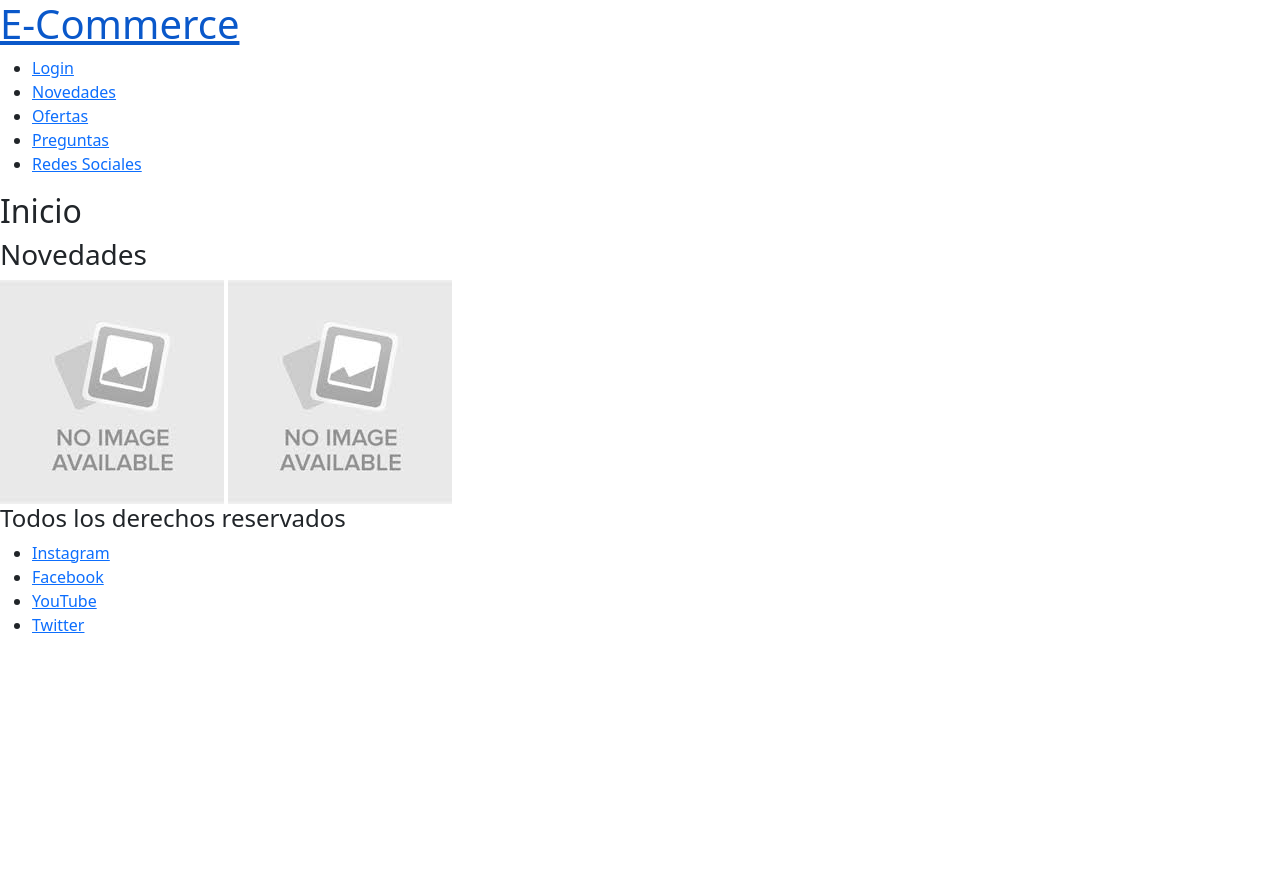
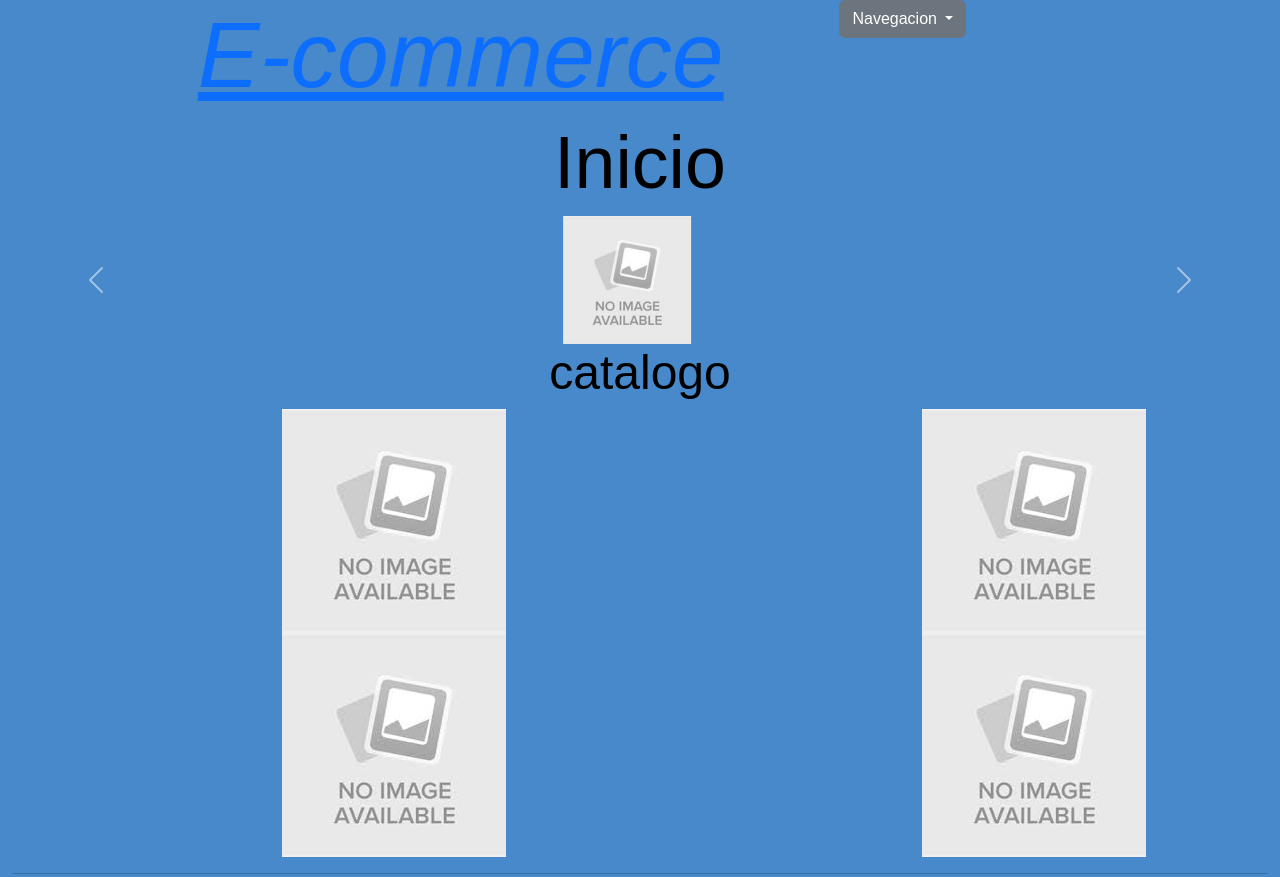
Before and after one commit to juan-pablo-dovale/PreEntrega2Dovale, a plain HTML site: page index.html in a window 1280 px wide. Shown: the top 877 px of the page. Before the commit the page ends 800 px from the top, so only its background shows below. Drawn offline with nearby package versions, Linux system fonts and the light colour scheme; a web font is replaced by a local one.

Commit message:
Implementacion de grids y bootstrap a las vistas index y login

```diff
--- a/css/estilo.css
+++ b/css/estilo.css
@@ -1,7 +1,7 @@
 @import url('https://fonts.googleapis.com/css2?family=Sofia+Sans:ital,wght@0,100;1,200&display=swap');
 body{
     font-family: 'Sofia Sans', sans-serif;
-    background-color: #345270;
+    background-color: #4789ca;
 }
 h1 {
     text-align: center;
@@ -20,6 +20,44 @@ h3 {
     font-size: 300%;
     text-transform: lowercase;
 }
+
+h4 {
+    text-align: center;
+    color: #000000;
+    font-weight: bold;
+}
+
+.container{
+    display: grid;
+    grid-template-areas:
+    "rowT rowT"
+    "dropdown dropdown";
+}
+
+.grid{
+    display: grid;
+    grid-template-areas:
+    "placeUsuario"
+    "placePass"
+    "btn1";
+}
+
+.grid2{
+    display: grid;
+    grid-template-areas:
+    "img1 img2"
+    "img3 img4";
+}
+
+.carouselExample {
+    width: auto;
+    display: flex;
+}
+
+.imgCar {
+    width: 10%;
+}
+
 .divPreguntas {
     margin-left: 40.5%;
     height: auto;
--- a/index.html
+++ b/index.html
@@ -1,35 +1,73 @@
 <!DOCTYPE html>
 <html lang="en">
+
 <head>
     <meta charset="UTF-8">
     <meta http-equiv="X-UA-Compatible" content="IE=edge">
     <meta name="viewport" content="width=device-width, initial-scale=1.0">
-    <title>Document</title>
-    <link rel="stylesheet" href="css/bootstrap.css">
-    <link rel="icon" type="image/x-icon" href="img/favicon.ico"/>
+    <title>HomePage</title>
+    <link href="https://cdn.jsdelivr.net/npm/bootstrap@5.3.0-alpha1/dist/css/bootstrap.min.css" rel="stylesheet"
+        integrity="sha384-GLhlTQ8iRABdZLl6O3oVMWSktQOp6b7In1Zl3/Jr59b6EGGoI1aFkw7cmDA6j6gD" crossorigin="anonymous">
+    <link rel="stylesheet" href="css/estilo.css">
+    <link rel="icon" type="image/x-icon" href="img/favicon.ico" />
 </head>
+
 <body>
     <header>
-        <h1><a class="aTituloPrinc" href="index.html">E-Commerce</a></h1>
-        <nav>
-            <ul class="navUl">
-                <li><a class="navA" href="html/login.html">Login</a></li>
-                <li><a class="navA" href="html/novedades.html">Novedades</a></li>
-                <li><a class="navA" href="html/ofertas.html">Ofertas</a></li>
-                <li><a class="navA" href="html/preguntas.html">Preguntas</a></li>
-                <li><a class="navA" href="#pie">Redes Sociales</a></li>
-            </ul>
-        </nav>
+        <div class="container">
+            <div class="rowT">
+                <h1><a href="index.html">E-commerce</a></h1>
+            </div>
+            <div class="row">
+                <div class="dropdown">
+                    <button class="btn btn-secondary dropdown-toggle" type="button" data-bs-toggle="dropdown"
+                        aria-expanded="false">
+                        Navegacion
+                    </button>
+                    <ul class="dropdown-menu">
+                        <li><a class="navA" class="dropdown-item" href="html/login.html">Login</a></li>
+                        <li><a class="navA" class="dropdown-item" href="html/novedades.html">Novedades</a></li>
+                        <li><a class="navA" class="dropdown-item" href="html/ofertas.html">Ofertas</a></li>
+                        <li><a class="navA" class="dropdown-item" href="html/preguntas.html">Preguntas</a></li>
+                        <li><a class="navA" class="dropdown-item" href="#pie">Redes Sociales</a></li>
+                    </ul>
+                </div>
+            </div>
+        </div>
     </header>
     <main>
         <h2>Inicio</h2>
-        <h3>Novedades</h3>
-        <div>
-            <img src="img/imagenf1.jfif" alt="imagen no encontrada">
-            <img src="img/imagenf1.jfif" alt="imagen no encontrada">
+        <div id="carouselExample" class="carousel slide" class="container-fluid">
+            <div class="carousel-inner">
+                <div class="carousel-item active">
+                    <img src="img/imagenf1.jfif" class="imgCar" alt="producto novedad 1">
+                </div>
+                <div class="carousel-item">
+                    <img src="img/imagenf1.jfif" class="imgCar" alt="producto novedad 2">
+                </div>
+                <div class="carousel-item">
+                    <img src="img/imagenf1.jfif" class="imgCar" alt="producto novedad 3">
+                </div>
+            </div>
+            <button class="carousel-control-prev" type="button" data-bs-target="#carouselExample" data-bs-slide="prev">
+                <span class="carousel-control-prev-icon" aria-hidden="true"></span>
+                <span class="visually-hidden">Previous</span>
+            </button>
+            <button class="carousel-control-next" type="button" data-bs-target="#carouselExample" data-bs-slide="next">
+                <span class="carousel-control-next-icon" aria-hidden="true"></span>
+                <span class="visually-hidden">Next</span>
+            </button>
+        </div>
+        <h3>Catalogo</h3>
+        <div class="grid2">
+            <section class="img1"><img src="img/imagenf1.jfif" alt="imagen no encontrada"></section>
+            <section class="img2"><img src="img/imagenf1.jfif" alt="imagen no encontrada"></section>
+            <section class="img3"><img src="img/imagenf1.jfif" alt="imagen no encontrada"></section>
+            <section class="img4"><img src="img/imagenf1.jfif" alt="imagen no encontrada"></section>
         </div>
     </main>
-    <footer id="pie">
+    <footer id="pie" class="container-fluid">
+        <hr />
         <h4>Todos los derechos reservados</h4>
         <ul>
             <li><a class="navA" href="https://www.instagram.com/">Instagram</a></li>
@@ -38,5 +76,9 @@
             <li><a class="navA" href="https://twitter.com/?lang=es">Twitter</a></li>
         </ul>
     </footer>
+    <script src="https://cdn.jsdelivr.net/npm/bootstrap@5.3.0-alpha1/dist/js/bootstrap.bundle.min.js"
+        integrity="sha384-w76AqPfDkMBDXo30jS1Sgez6pr3x5MlQ1ZAGC+nuZB+EYdgRZgiwxhTBTkF7CXvN"
+        crossorigin="anonymous"></script>
 </body>
+
 </html>
```
Also changed, not shown: html/login.html (+37 -16 lines).
